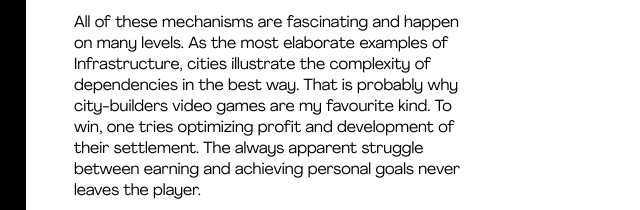
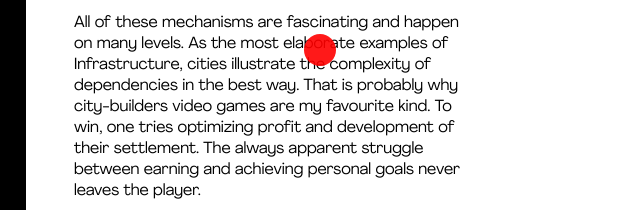
Before and after one commit to kabk/go-theses-21-agata-markowska, a plain HTML site: page thesis.html in a window 1280 px wide. Shown: the part 334-544 px from the top of the page, 294-934 px from the left. Drawn offline with nearby package versions, Linux system fonts and the light colour scheme; files whose address does not match are found by name; a web font is replaced by a local one.

Commit message:
fixed desktop dot

```diff
--- a/styles.css
+++ b/styles.css
@@ -1,6 +1,5 @@
 * {
   /* cursor: none !important; */
-    cursor: url(mouse_2.png), auto!important;
 }
 
 body {
@@ -69,7 +68,7 @@ body {
 }
 
 /* DOT DESKTOP STYLE */
-/* .desktop_dot {
+.desktop_dot {
   position: absolute;
   top: 48vh;
   left: 48vw;
@@ -79,8 +78,9 @@ body {
   border-radius: 50%;
   background-color: red;
   z-index: 101;
-  opacity: 0.8;
-} */
+  opacity: 0.9;
+  pointer-events: none!important;
+}
 
 /* TYPE STYLES */
 /* BODY */
--- a/styles_parallax.css
+++ b/styles_parallax.css
@@ -119,7 +119,9 @@ a:hover {
   border-radius: 50%;
   background-color: red;
   z-index: 101;
-  opacity: 0.8;
+  opacity: 0.9;
+  pointer-events: none!important;
+
 }
 
 /* DOT STYLE */
--- a/thesis.html
+++ b/thesis.html
@@ -21,7 +21,8 @@
 </head>
 
 <body>
-
+<div class="desktop_dot" id="circle"></div>
+  <div class="dot"></div>
 
   <div class="container">
     <div id="title">
@@ -717,7 +718,7 @@
 
 
 
-  <div class="dot"></div>
+
   <div class="navigation">
     <div class="nav_block">
       <a href="#title">Start</a>
@@ -753,12 +754,9 @@
 </body>
 
 <script src="dot.js"></script>
-<!-- <script src="mouse_dot_2.js"></script> -->
+<script src="mouse_dot_2.js"></script>
 
 
-<!-- <script src="mouse_dot.js"></script> -->
 
-<!-- <script src="mouse_dot_3.js"></script> -->
-<!-- <script src="parallax.js"></script> -->
 
 </html>
```
Also changed, not shown: index.html (+3 -4 lines).
